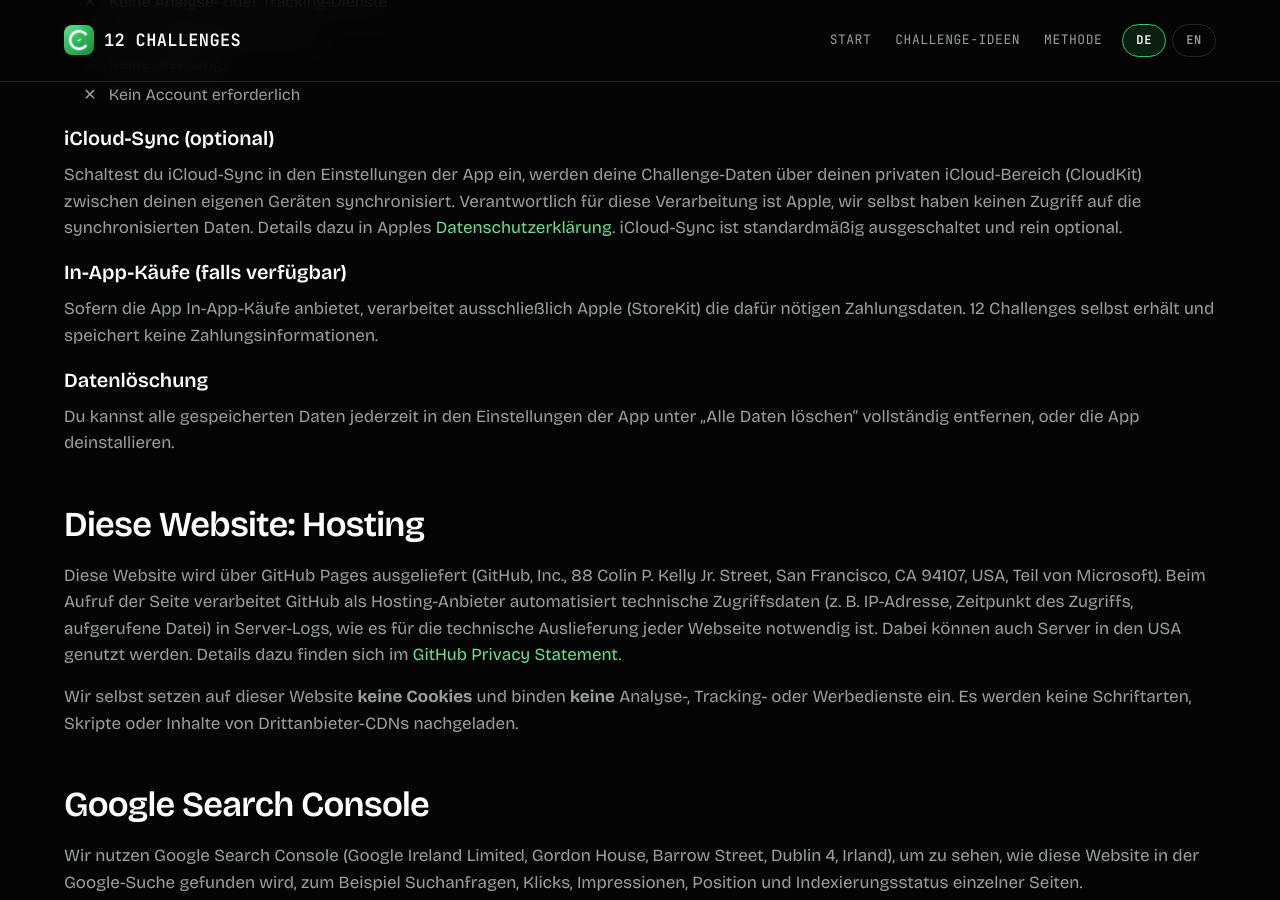
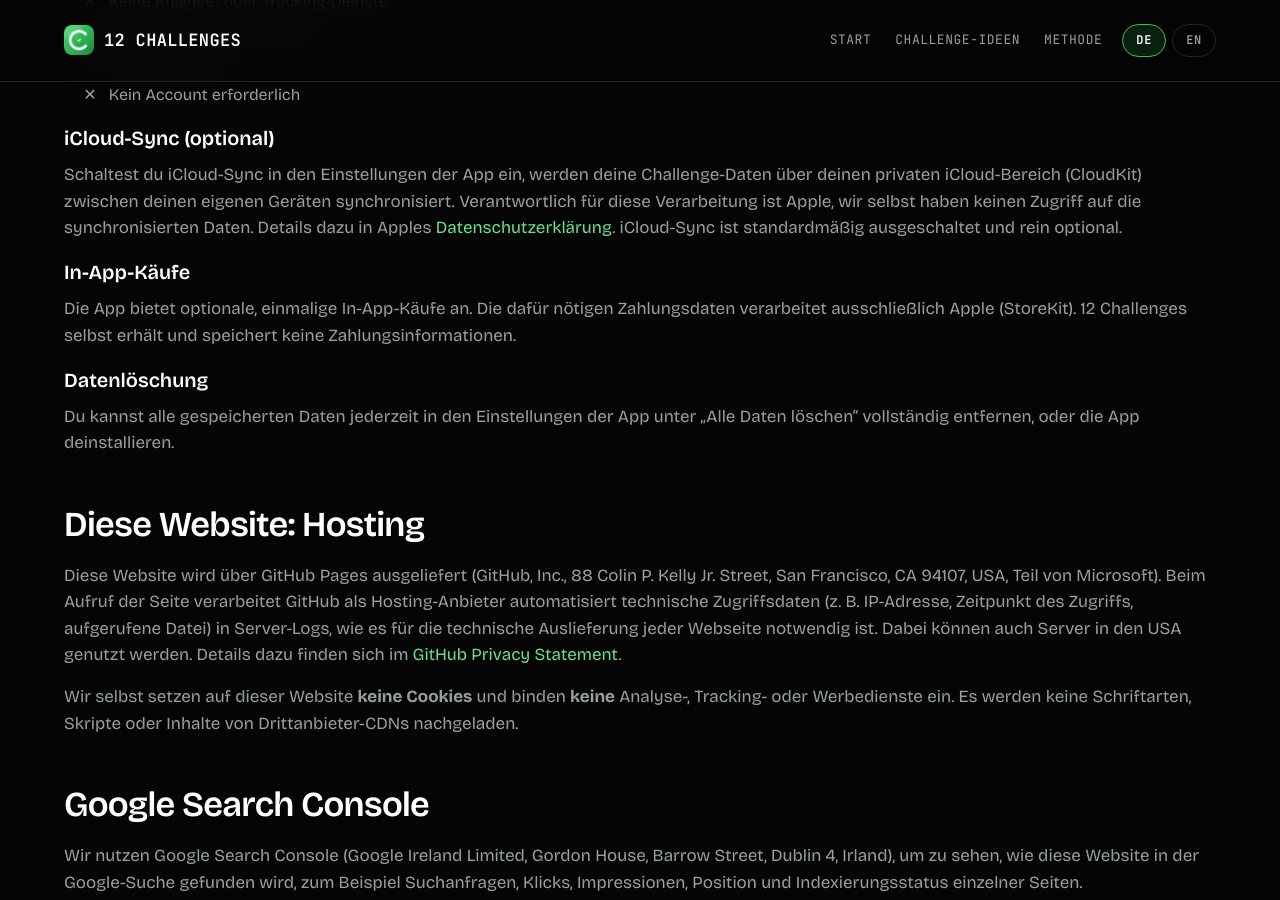
Before and after one commit to YannesJ/12c-website, a Jekyll site: the page built from privacy.html, in a window 1280 px wide and 900 px high, scrolled down 781 px. Built offline with Jekyll 4.4.1, drawn with Linux system fonts in a browser that asks for light colours.

Commit message:
Datenschutz: In-App-Käufe nicht mehr im Konjunktiv
Die App ist live und bietet optionale, einmalige In-App-Käufe an, die
Formulierung "falls verfügbar" / "if available" stammte aus der Zeit vor
dem Release.

Co-Authored-By: Claude Opus 5 <noreply@anthropic.com>
Claude-Session: https://claude.ai/code/session_01TwbAQaXP64LNx7DpKcgVoL

```diff
--- a/privacy.html
+++ b/privacy.html
@@ -48,11 +48,11 @@ description: "Datenschutzerklärung der iPhone-App 12 Challenges: Deine Daten bl
             Apples <a href="https://www.apple.com/legal/privacy/de-ww/" target="_blank" rel="noopener">Datenschutzerklärung</a>.
             iCloud-Sync ist standardmäßig ausgeschaltet und rein optional.
           </p>
-          <h3>In-App-Käufe (falls verfügbar)</h3>
+          <h3>In-App-Käufe</h3>
           <p>
-            Sofern die App In-App-Käufe anbietet, verarbeitet ausschließlich Apple (StoreKit)
-            die dafür nötigen Zahlungsdaten. 12 Challenges selbst erhält und speichert keine
-            Zahlungsinformationen.
+            Die App bietet optionale, einmalige In-App-Käufe an. Die dafür nötigen Zahlungsdaten
+            verarbeitet ausschließlich Apple (StoreKit). 12 Challenges selbst erhält und speichert
+            keine Zahlungsinformationen.
           </p>
           <h3>Datenlöschung</h3>
           <p>
```
Also changed, not shown: en/privacy.html (+4 -3 lines).
